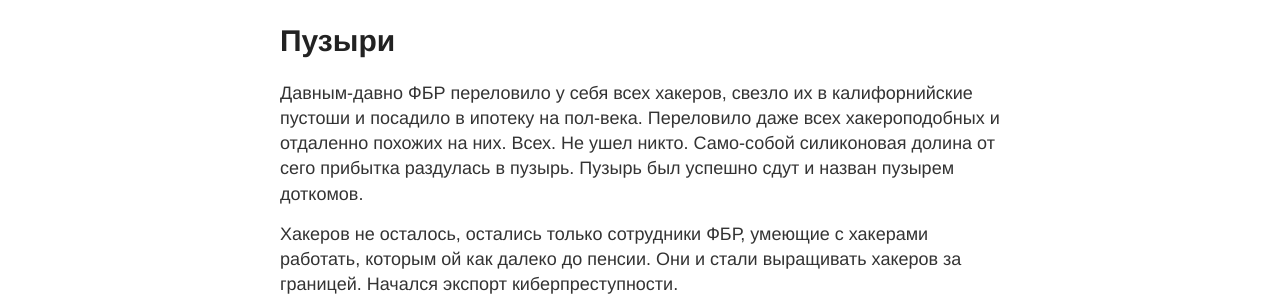
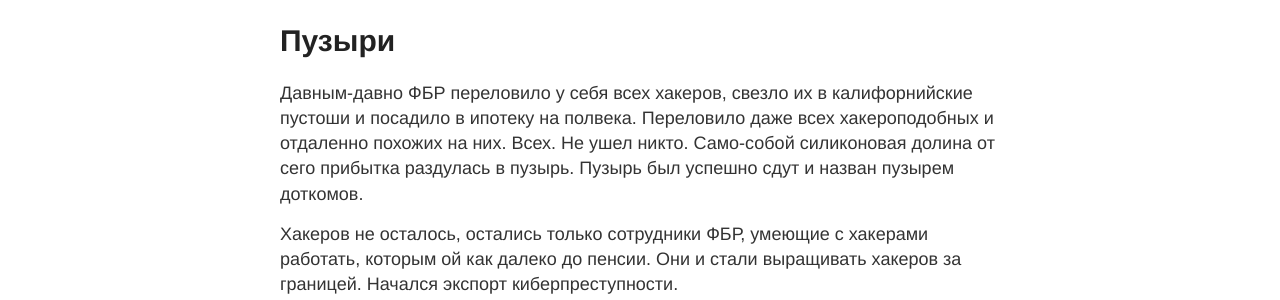
Before and after one commit to decrafts/r, a Jekyll site: the page built from _posts/2020/02/2020-02-04-bubble.md, in a window 1280 px wide. Shown: the part 172-472 px from the top of the page. Built offline with Jekyll 4.4.1, drawn with Linux system fonts in a browser that asks for light colours; comment, search, counter and statistics services are not loaded.

Commit message:
Update 2020-02-04-bubble.md

```diff
--- a/_posts/2020/02/2020-02-04-bubble.md
+++ b/_posts/2020/02/2020-02-04-bubble.md
@@ -5,7 +5,7 @@ permalink: /bubble.html
 categories: [ktulhu]
 ---
 
-Давным-давно ФБР переловило у себя всех хакеров, свезло их в калифорнийские пустоши и посадило в ипотеку на пол-века. Переловило даже всех хакероподобных и отдаленно похожих на них. Всех. Не ушел никто. Само-собой силиконовая долина от сего прибытка раздулась в пузырь. Пузырь был успешно сдут и назван пузырем доткомов.
+Давным-давно ФБР переловило у себя всех хакеров, свезло их в калифорнийские пустоши и посадило в ипотеку на полвека. Переловило даже всех хакероподобных и отдаленно похожих на них. Всех. Не ушел никто. Само-собой силиконовая долина от сего прибытка раздулась в пузырь. Пузырь был успешно сдут и назван пузырем доткомов.
 
 Хакеров не осталось, остались только сотрудники ФБР, умеющие с хакерами работать, которым ой как далеко до пенсии. Они и стали выращивать хакеров за границей. Начался экспорт киберпреступности.
 
```
